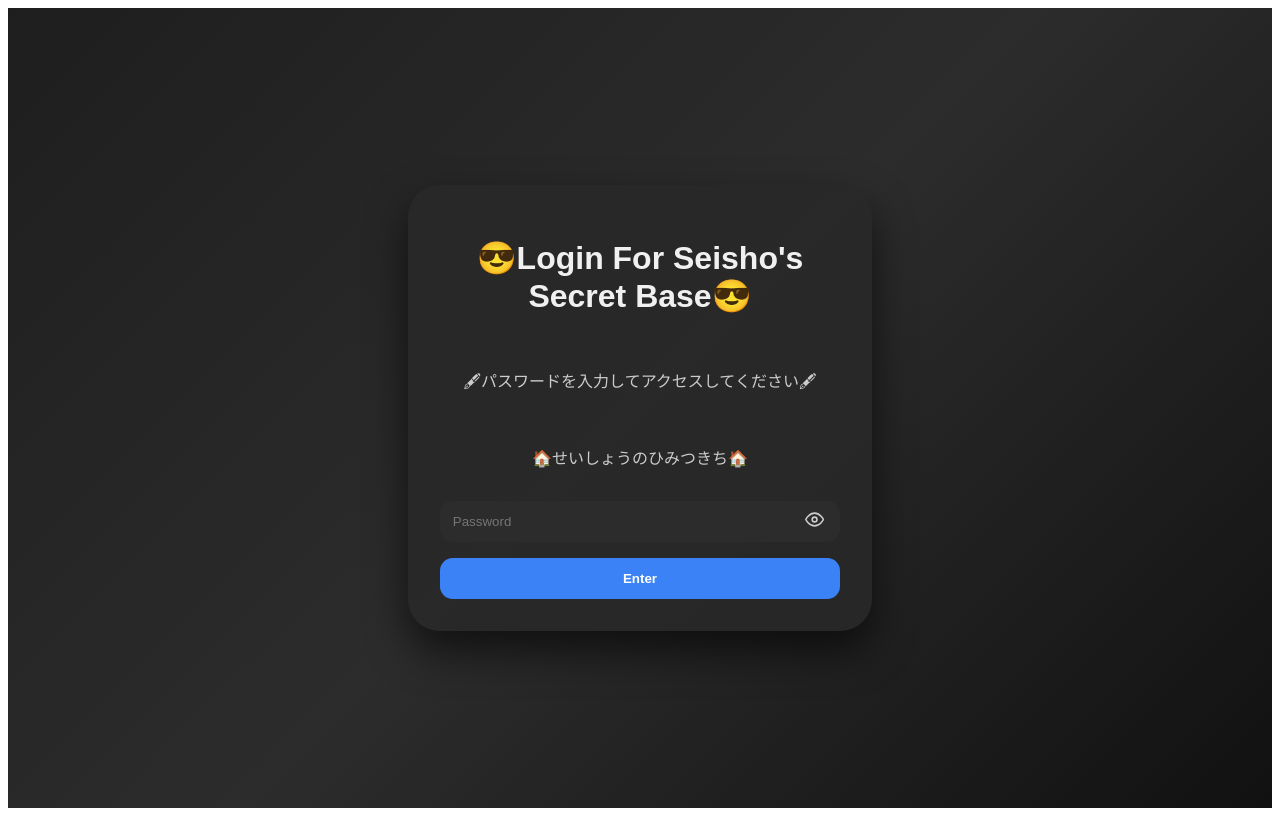
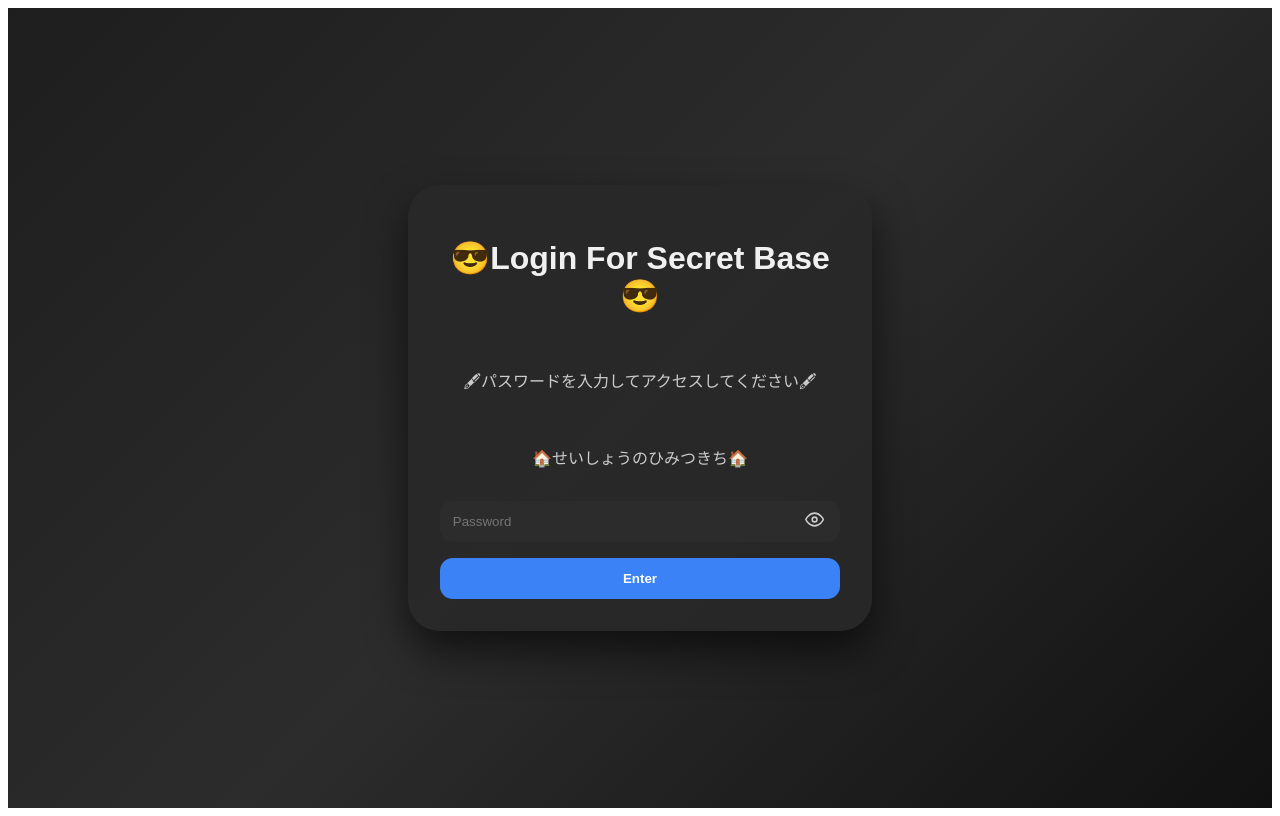
Before and after one commit to ShtTnk/seisho, a Next.js app: page / in a window 1280 px wide. Built offline with nearby package versions, Linux system fonts and the light colour scheme.

Commit message:
fix for toppage アポストロフィはエラー

```diff
--- a/src/app/page.tsx
+++ b/src/app/page.tsx
@@ -30,7 +30,7 @@ export default function Home() {
           transition: "all 0.7s",
         }}
       >
-        <h1 style={titleStyle}>😎Login For Seisho's Secret Base😎</h1>
+        <h1 style={titleStyle}>😎Login For Secret Base😎</h1>
         <p style={subtitleStyle}>🖋パスワードを入力してアクセスしてください🖋</p>
         <p style={subtitleStyle}>🏠せいしょうのひみつきち🏠</p>
         <div style={{ position: "relative", width: "100%" }}>
```
